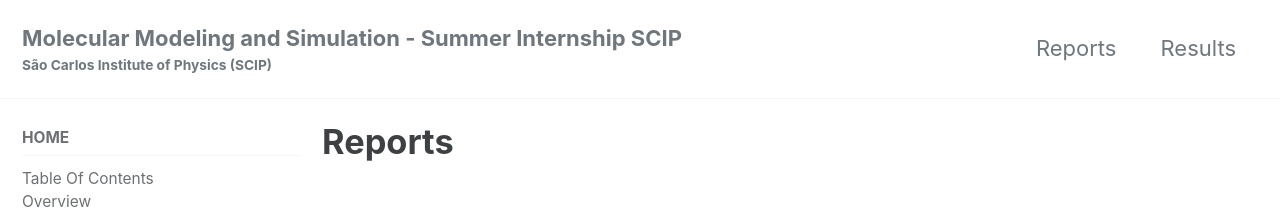
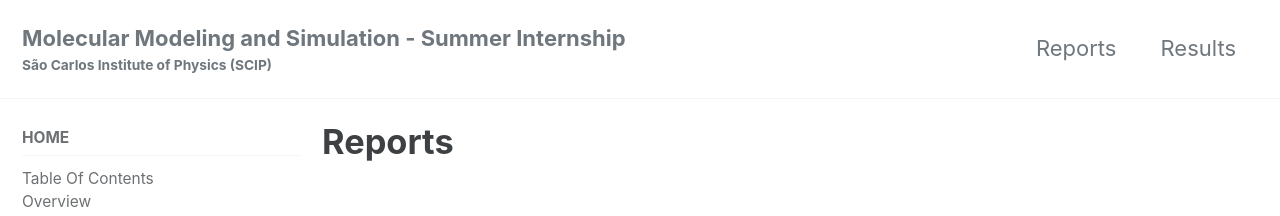
Before and after one commit to saguileran/MD-SCPI, a Jekyll site: the page built from reports.md, in a window 1280 px wide and 900 px high. Shown: the top 216 px of the window. Built offline with Jekyll 4.4.1, drawn with Linux system fonts in a browser that asks for light colours; cached includes are drawn as plain includes.

Commit message:
Update _config.yml

```diff
--- a/_config.yml
+++ b/_config.yml
@@ -16,7 +16,7 @@ minimal_mistakes_skin    : "default" # "air", "aqua", "contrast", "dark", "dirt"
 
 # Site Settings
 locale                   : "en-US"
-title                    : &title "Molecular Modeling and Simulation - Summer Internship SCIP"
+title                    : &title "Molecular Modeling and Simulation - Summer Internship"
 title_separator          : "-"
 subtitle                 : &subtitle "São Carlos Institute of Physics (SCIP)"  # site tagline that appears below site title in masthead
 name                     : &name 'Sebastian Aguilera Novoa' #"Your Name"
```
